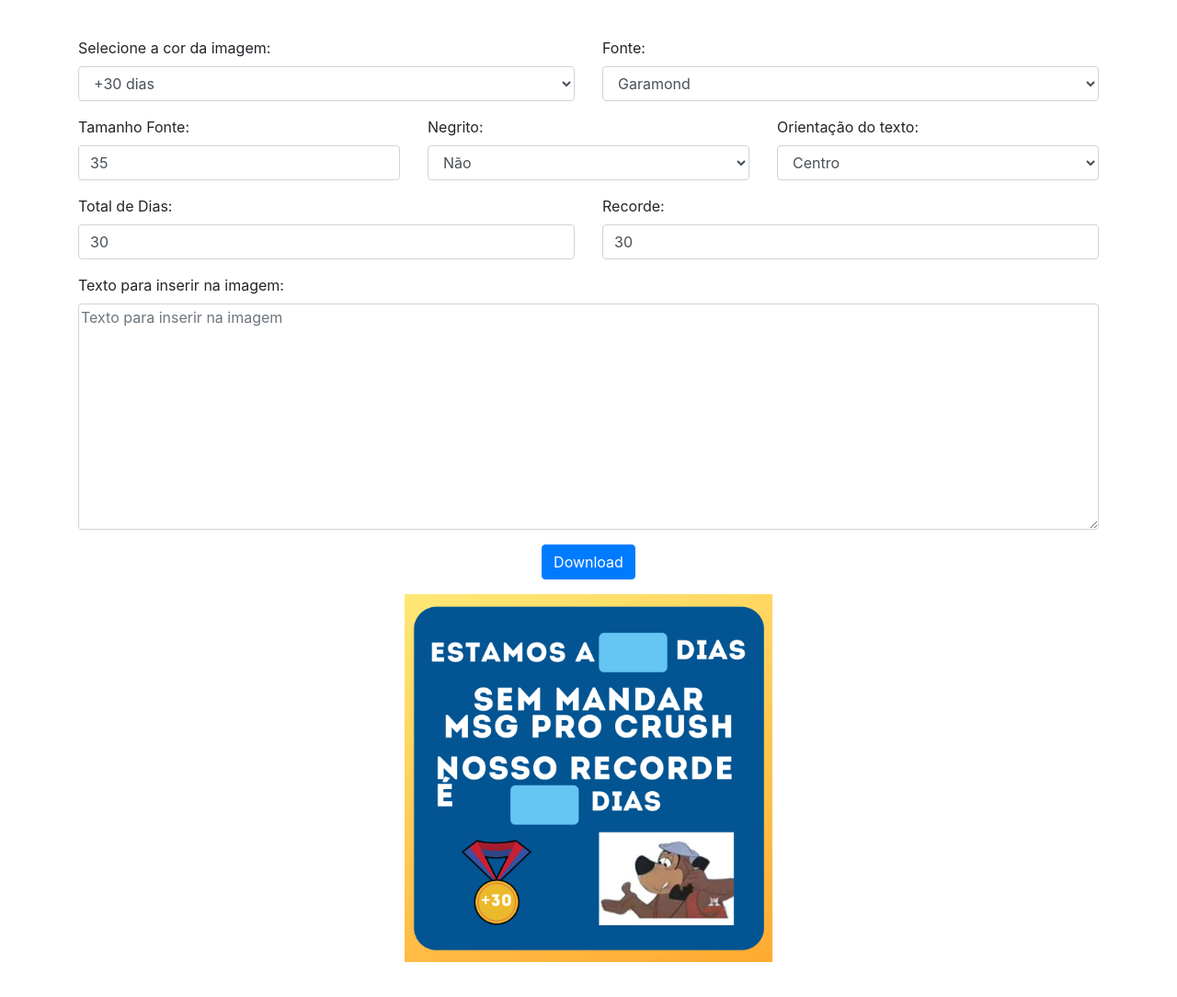
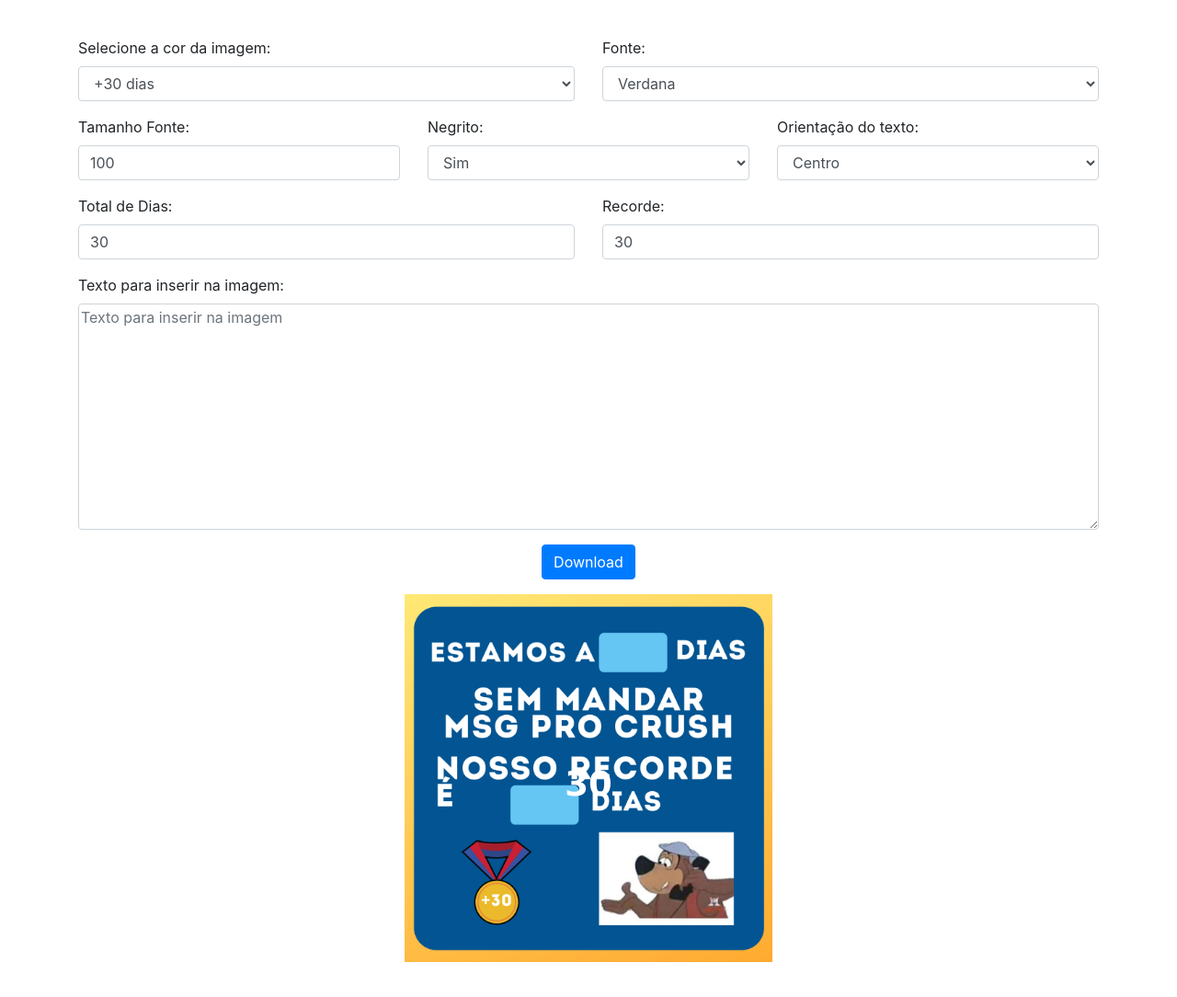
Before and after one commit to marciovcampos/canvastemplate, a plain HTML site: page index.html in a window 1280 px wide. Shown: the top 1084 px of the page at 92% size. Drawn offline with nearby package versions, Linux system fonts and the light colour scheme.

Commit message:
alterando formatacao padrao da fonte

```diff
--- a/index.html
+++ b/index.html
@@ -23,11 +23,11 @@
 				  <div class="form-group">
 					  <label for="">Fonte:</label>
 					  <select class="form-control"  id='fonte' onchange="gerarCanvas('idCanvas', false)">
-						  <option value="Garamond" selected>Garamond</option>
+						  <option value="Garamond">Garamond</option>
 						  <option value="Arial">Arial</option>
 						  <option value="Times New Roman">Times New Roman</option>
 						  <option value="Georgia">Georgia</option>
-						  <option value="Verdana">Verdana</option>
+						  <option value="Verdana" selected>Verdana</option>
 						  <option value="Lucida Console">Lucida Console</option>
 						  <option value="Roboto">Roboto</option>
 						  <option value="Comic Sans MS">Comic Sans MS</option>
@@ -40,15 +40,15 @@
               <div class="col-md-4 col-sm-12">
                   <div class="form-group">
                       <label for="">Tamanho Fonte:</label>
-                      <input class="form-control" type="text" id="tamanhoFonte" value="35" onkeyup="gerarCanvas('idCanvas', false)">
+                      <input class="form-control" type="text" id="tamanhoFonte" value="100" onkeyup="gerarCanvas('idCanvas', false)">
                   </div>
               </div>
               <div class="col-md-4 col-sm-12">
                   <div class="form-group">
                       <label for="">Negrito:</label>
                       <select class="form-control"  id='negrito' onchange="gerarCanvas('idCanvas', false)">
-                          <option value="n" selected>Não</option>
-                          <option value="s">Sim</option>
+                          <option value="s" selected>Sim</option>
+                          <option value="n">Não</option>
                         </select>
                   </div>
               </div>
@@ -154,9 +154,10 @@
               imageObj.onload = function() {
                 context.drawImage(imageObj, 0, 0, tamanho, tamanho);
                 context.font = document.getElementById('negrito').value == "s" ? ("bold " + fonte + "px " + tipoFonte) : (fonte + "px " + tipoFonte);
+                context.fillStyle = "white";
                 context.textAlign = orientacaoTexto;
 
-                var txt = document.getElementById('texto').value;
+                var txt = document.getElementById('totalDias').value;
                 var lineheight = tamanhoLinha;
                 var lines = txt.split('\n');
 
```
